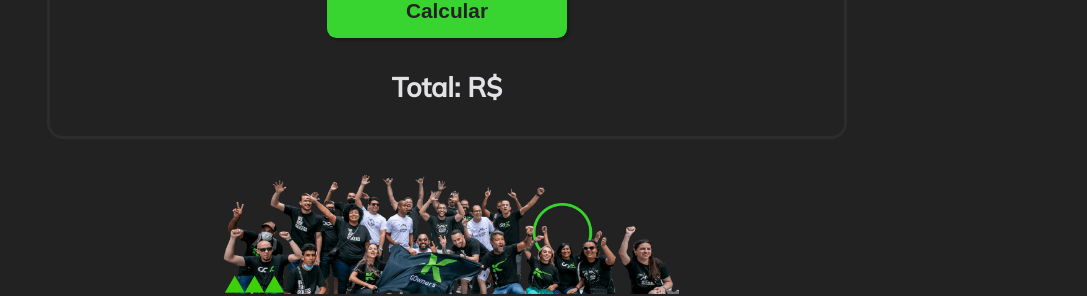
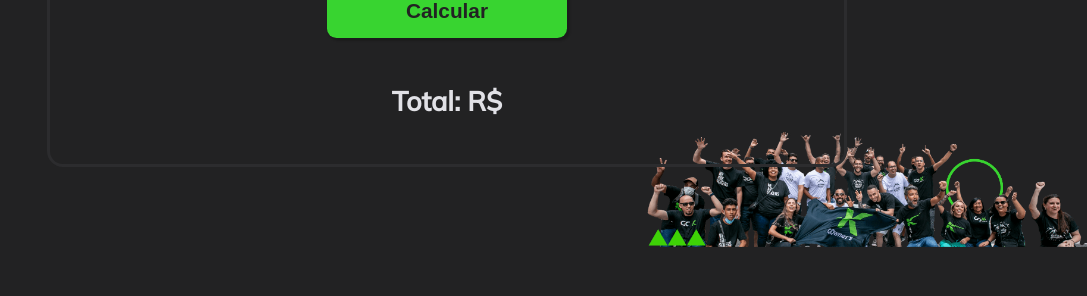
Before and after one commit to JulianaBitencourt/gokfinancas, a React (Create React App) app: page / in a window 1280 px wide. Shown: the part 548-844 px from the top of the page, without its empty margins (193-1280 px from the left). After the commit the page ends 800 px from the top, so only its background shows below. Built offline with nearby package versions, Linux system fonts and the light colour scheme.

Commit message:
melhorias

```diff
--- a/src/components/calcStyles/styled.js
+++ b/src/components/calcStyles/styled.js
@@ -39,6 +39,8 @@ export const Button = styled.button`
 `;
 export const Result = styled.h2`
   text-align: center;
+  padding: 0.9rem;
+  background-color: ${(props) => props.theme.background};
 `;
 
 export const Linha = styled.section`
--- a/src/components/footer/styled.js
+++ b/src/components/footer/styled.js
@@ -1,12 +1,14 @@
 import styled from "styled-components";
 
 export const Container = styled.div`
-  position: static;
+  width: 100%;
+  text-align: end;
+  position: fixed;
   bottom: 0;
-  width: 100%;
-  text-align: center;
+  left: 0;
+  z-index:-5;
 `;
 
 export const Logo = styled.img`
-  width: 29rem;
+  width: 28rem;
 `;
--- a/src/pages/home/styled.js
+++ b/src/pages/home/styled.js
@@ -1,7 +1,7 @@
 import styled from "styled-components";
 
 export const Container = styled.section`
-
+  height: 100%;
   display: flex;
   justify-content: center;
   flex-direction: column;
```
